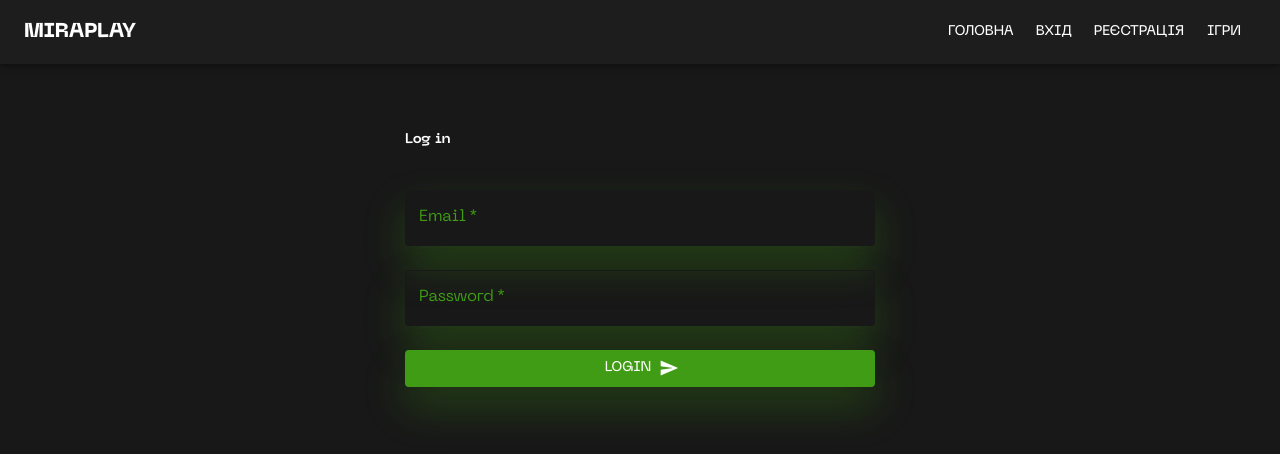
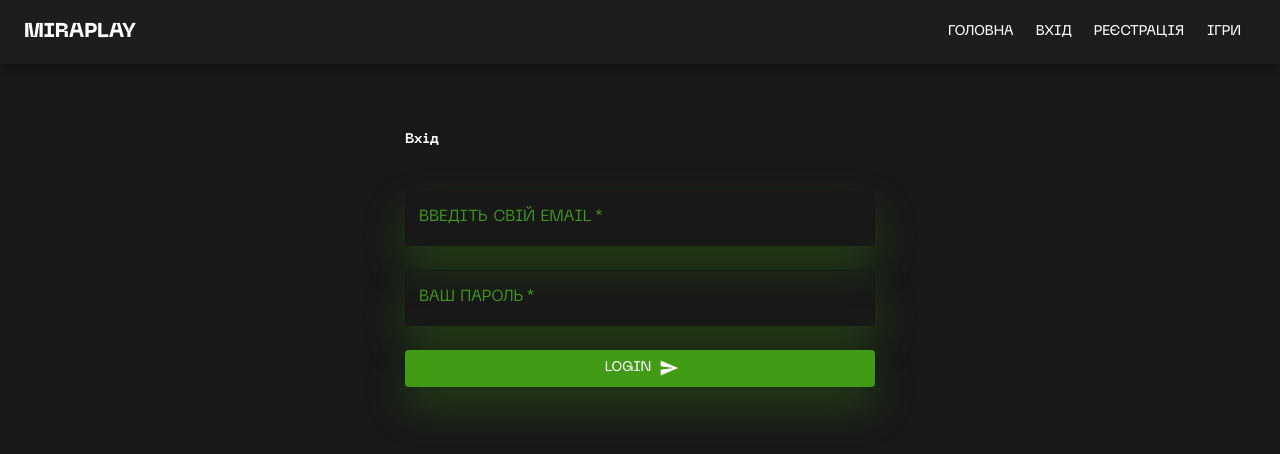
Before and after one commit to Bad-Raider/miraplay_test_client, a React (Vite) app: page /login in a window 1280 px wide. Shown: the top 454 px of the page. Built offline with nearby package versions, Linux system fonts and the light colour scheme.

Commit message:
update style input form

```diff
--- a/src/components/LoginForm/LoginForm.jsx
+++ b/src/components/LoginForm/LoginForm.jsx
@@ -18,12 +18,12 @@ const LoginForm = () => {
                     marginBottom: '40px',
                 }}
             >
-                Log in{' '}
+                Вхід{' '}
             </h2>
 
             <TextField
                 id="outlined-basic"
-                label="Email"
+                label="ВВЕДІТЬ СВІЙ EMAIL"
                 variant="outlined"
                 type="email"
                 name="email"
@@ -54,7 +54,7 @@ const LoginForm = () => {
             />
             <TextField
                 id="outlined-basic"
-                label="Password"
+                label="ВАШ ПАРОЛЬ"
                 variant="outlined"
                 type="password"
                 name="password"
--- a/src/components/RegisterForm/RegisterForm.jsx
+++ b/src/components/RegisterForm/RegisterForm.jsx
@@ -18,11 +18,11 @@ const RegisterForm = () => {
                     marginBottom: '40px',
                 }}
             >
-                Sigh in{' '}
+                Реєстрація{' '}
             </h2>
             <TextField
                 id="outlined-basic"
-                label="Name"
+                label="ВАШЕ ІМ'Я"
                 variant="outlined"
                 type="text"
                 name="name"
@@ -52,7 +52,7 @@ const RegisterForm = () => {
             />
             <TextField
                 id="outlined-basic"
-                label="Email"
+                label="ВВЕДІТЬ ВАШ EMAIL "
                 variant="outlined"
                 type="email"
                 name="email"
@@ -82,7 +82,7 @@ const RegisterForm = () => {
             />
             <TextField
                 id="outlined-basic"
-                label="Password"
+                label="ВАШ ПАРОЛЬ"
                 variant="outlined"
                 type="password"
                 name="password"
```
